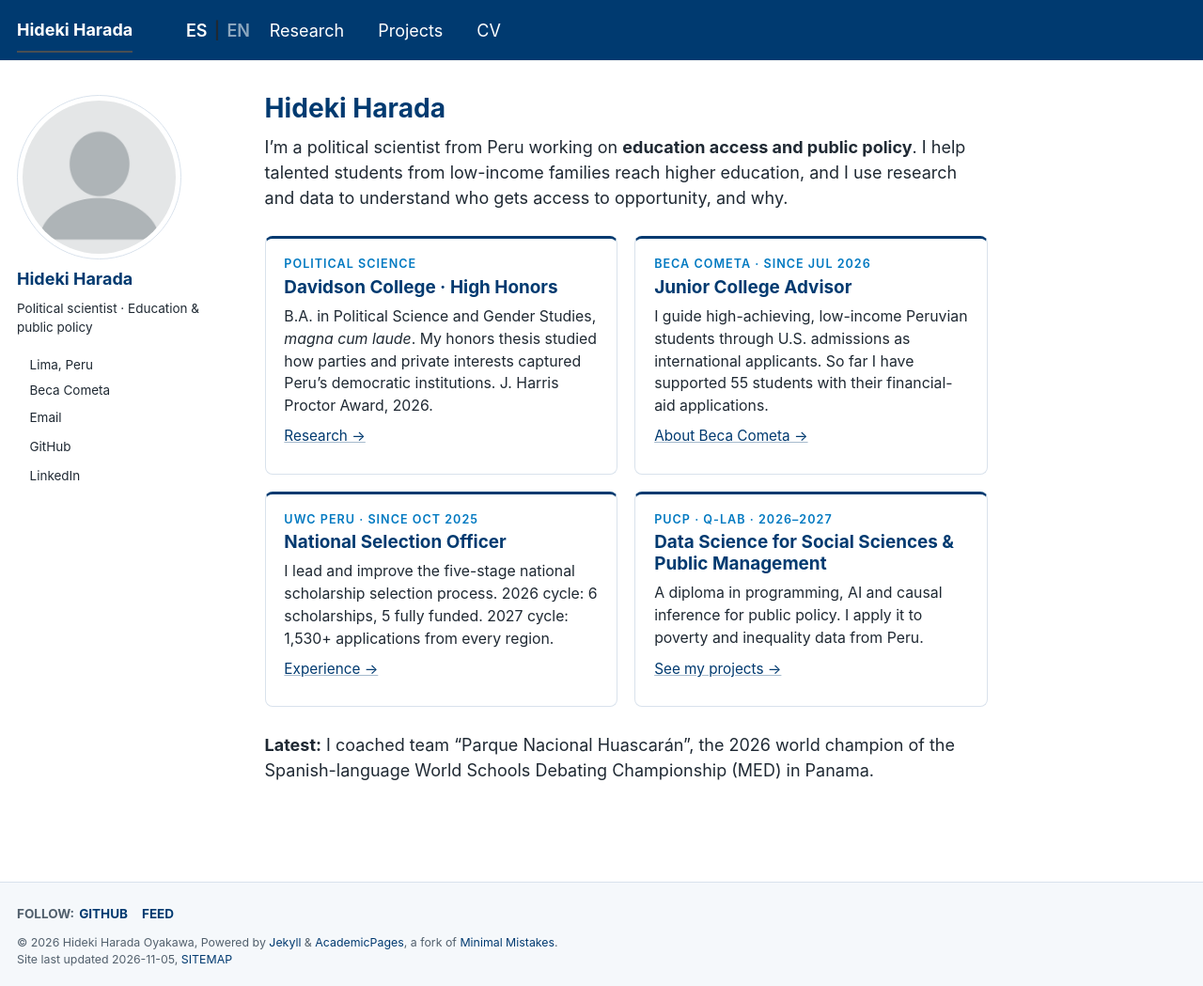
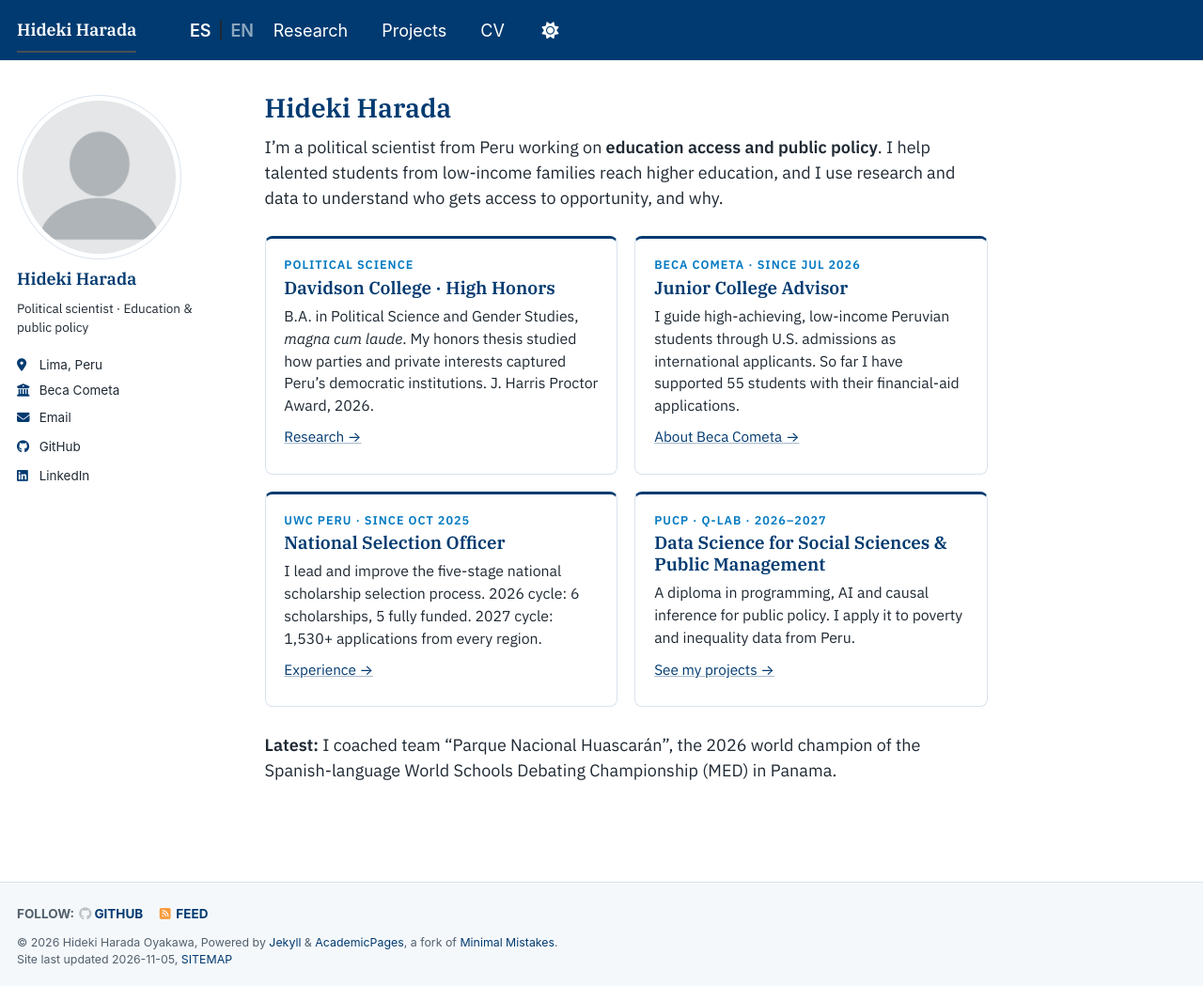
Before and after one commit to haradaoyakawahideki/haradaoyakawahideki.github.io, a Jekyll site: the page built from _pages/about.md, in a window 1280 px wide and 1049 px high. Shown: the whole window at 94% size. Built offline with Jekyll 4.4.1, drawn with Linux system fonts in a browser that asks for light colours; a script bundle is joined from its source files by our own code; a script that is not in the unit is left out.

Commit message:
IBM Plex fonts; link icon stylesheets
Co-Authored-By: Claude Opus 5.5 <noreply@anthropic.com>

```diff
--- a/_includes/head/custom.html
+++ b/_includes/head/custom.html
@@ -102,3 +102,18 @@
   html[data-theme="dark"] .greedy-nav .hidden-links a { color:#fff !important; }
   html[data-theme="dark"] .project-card img { background:#fff; }
 </style>
+<!-- Icons (the template forgot to link these) -->
+<link rel="stylesheet" href="{{ base_path }}/assets/css/fontawesome.css">
+<link rel="stylesheet" href="{{ base_path }}/assets/css/academicons.min.css">
+<!-- Fonts: IBM Plex Serif for headings, IBM Plex Sans for text -->
+<link rel="preconnect" href="https://fonts.googleapis.com">
+<link rel="preconnect" href="https://fonts.gstatic.com" crossorigin>
+<link rel="stylesheet" href="https://fonts.googleapis.com/css2?family=IBM+Plex+Sans:ital,wght@0,400;0,600;1,400&family=IBM+Plex+Serif:wght@600&display=swap">
+<style>
+  html, body, .masthead, .page__footer, .author__bio, .page__content, .home-card, .project-card, input, button {
+    font-family: "IBM Plex Sans", -apple-system, "Segoe UI", Roboto, sans-serif !important; }
+  h1, h2, h3, .page__title, .author__name, .masthead__menu-item--lg a {
+    font-family: "IBM Plex Serif", Georgia, serif !important; }
+  .greedy-nav .visible-links #theme-toggle a:before { display:none !important; }
+  #theme-toggle i { color:#fff !important; }
+</style>
```
